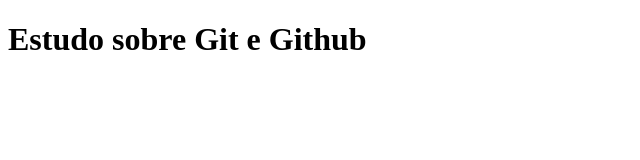
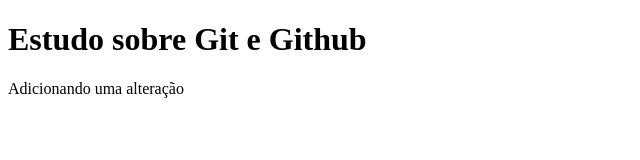
Before and after one commit to GIR0SAN/estudo-githiub, a plain HTML site: page index.html in a window 1280 px wide. Shown: the whole page, without its empty margins (0-640 px from the left). Drawn offline with Linux system fonts and the light colour scheme.

Commit message:
adicioanando commit no index e no JS

```diff
--- a/app.js
+++ b/app.js
@@ -1 +1,4 @@
 console.log("Meus gatos estão endiabrados aqui na sala");
+console.log("Mais uma alteraçção")
+//comentario
+//comentario
--- a/index.html
+++ b/index.html
@@ -7,6 +7,7 @@
 </head>
 <body>
     <h1>Estudo sobre Git e Github</h1>
+    <p>Adicionando uma alteração</p>
 
     <script src="app.js"></script>
 </body>
```
